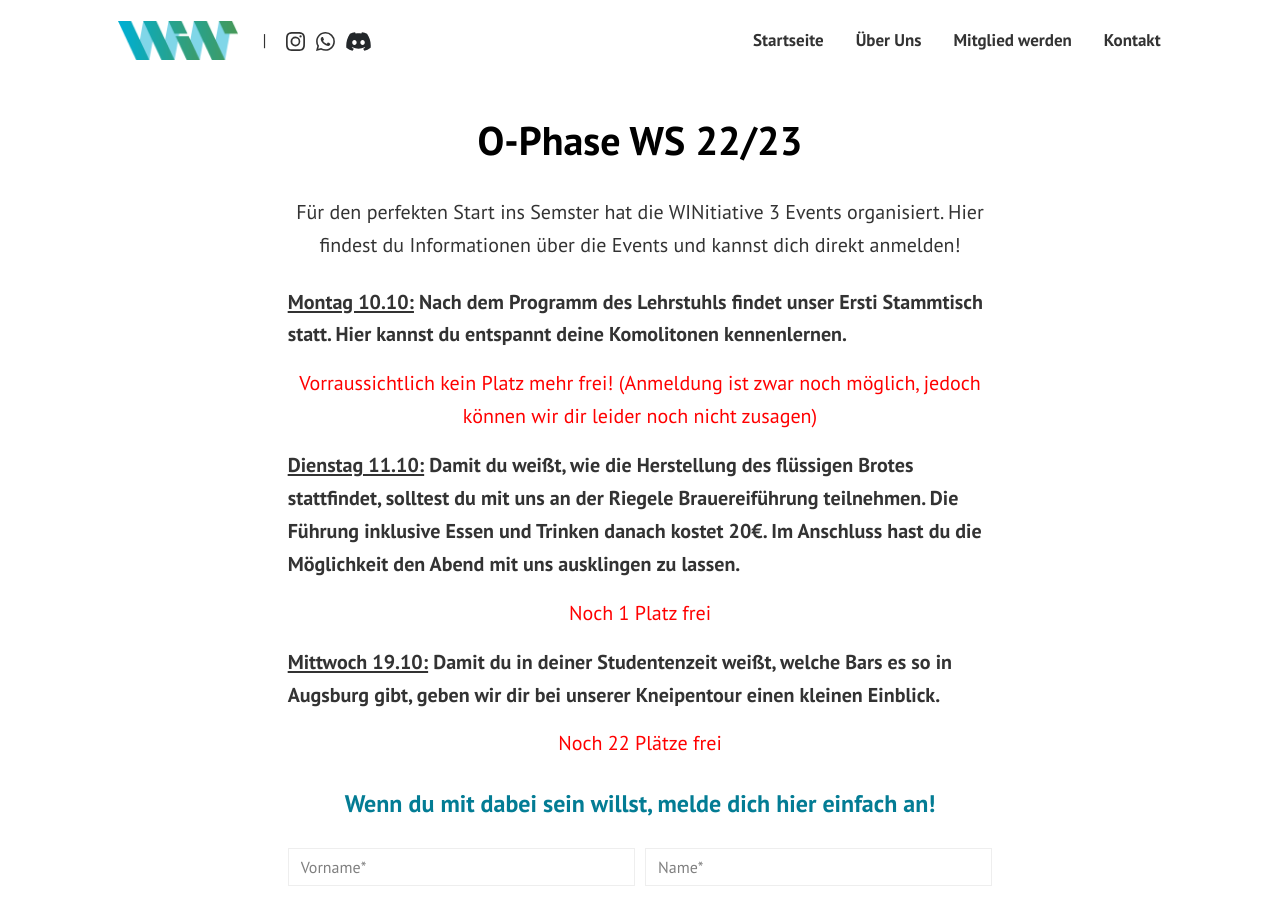
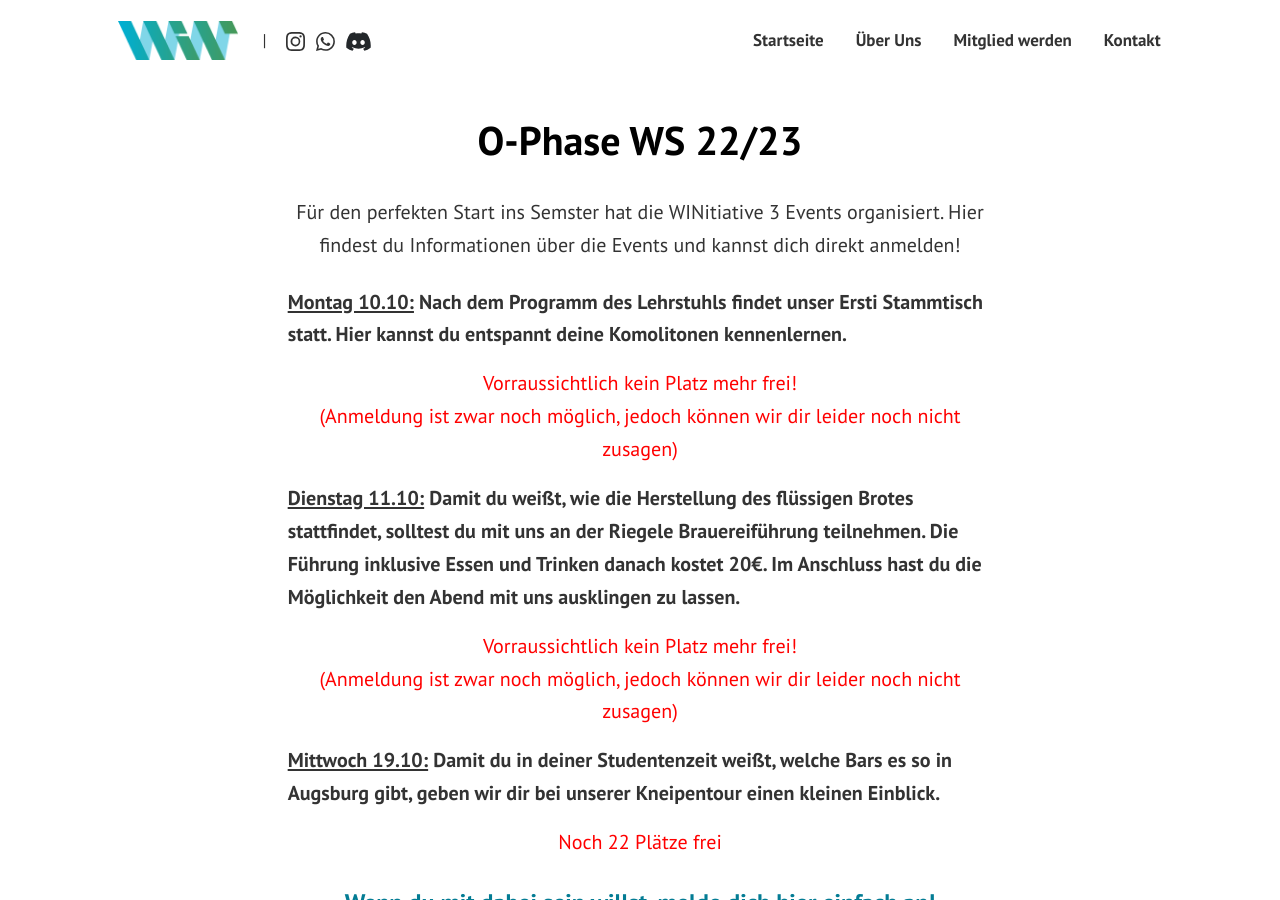
Before and after one commit to WINitiative-Augsburg-eV/webseite, a Jekyll site: the page built from pages/o-phase-anmeldung.html, in a window 1280 px wide and 900 px high. Built offline with Jekyll 4.4.1, drawn with Linux system fonts in a browser that asks for light colours; nearby versions of some CDN libraries; library files that are not in the unit come from our copies.

Commit message:
Overhaul

```diff
--- a/pages/o-phase-anmeldung.html
+++ b/pages/o-phase-anmeldung.html
@@ -9,9 +9,9 @@ comments: false
 
   <div class="liste3">
   <p style="font-weight: bold; font size: 16pt"><u>Montag 10.10:</u> Nach dem Programm des Lehrstuhls findet unser Ersti Stammtisch statt. Hier kannst du entspannt deine Komolitonen kennenlernen.</p>
-  <center><p style="color: red">Vorraussichtlich kein Platz mehr frei! (Anmeldung ist zwar noch möglich, jedoch können wir dir leider noch nicht zusagen)</p></center>
+  <center><p style="color: red">Vorraussichtlich kein Platz mehr frei! <br> (Anmeldung ist zwar noch möglich, jedoch können wir dir leider noch nicht zusagen)</p></center>
   <p style="font-weight: bold; font size: 16pt"><u>Dienstag 11.10:</u> Damit du weißt, wie die Herstellung des flüssigen Brotes stattfindet, solltest du mit uns an der Riegele Brauereiführung teilnehmen. Die Führung inklusive Essen und Trinken danach kostet 20€. Im Anschluss hast du die Möglichkeit den Abend mit uns ausklingen zu lassen.</p>
-  <center><p style="color: red">Noch 1 Platz frei</p></center>
+  <center><p style="color: red">Vorraussichtlich kein Platz mehr frei! <br> (Anmeldung ist zwar noch möglich, jedoch können wir dir leider noch nicht zusagen)</p></center>
   <p style="font-weight: bold; font size: 16pt"><u>Mittwoch 19.10:</u> Damit du in deiner Studentenzeit weißt, welche Bars es so in Augsburg gibt, geben wir dir bei unserer Kneipentour einen kleinen Einblick.</p>
   <center><p style="color: red">Noch 22 Plätze frei</p></center>
 </div>
```
